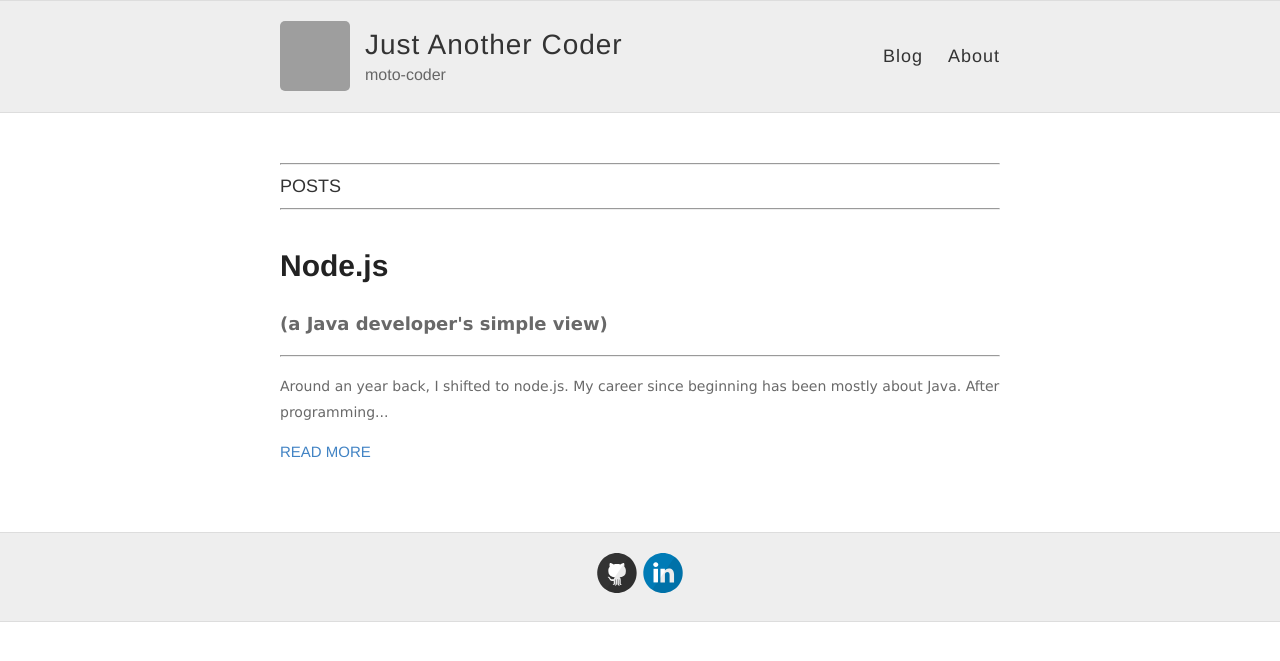
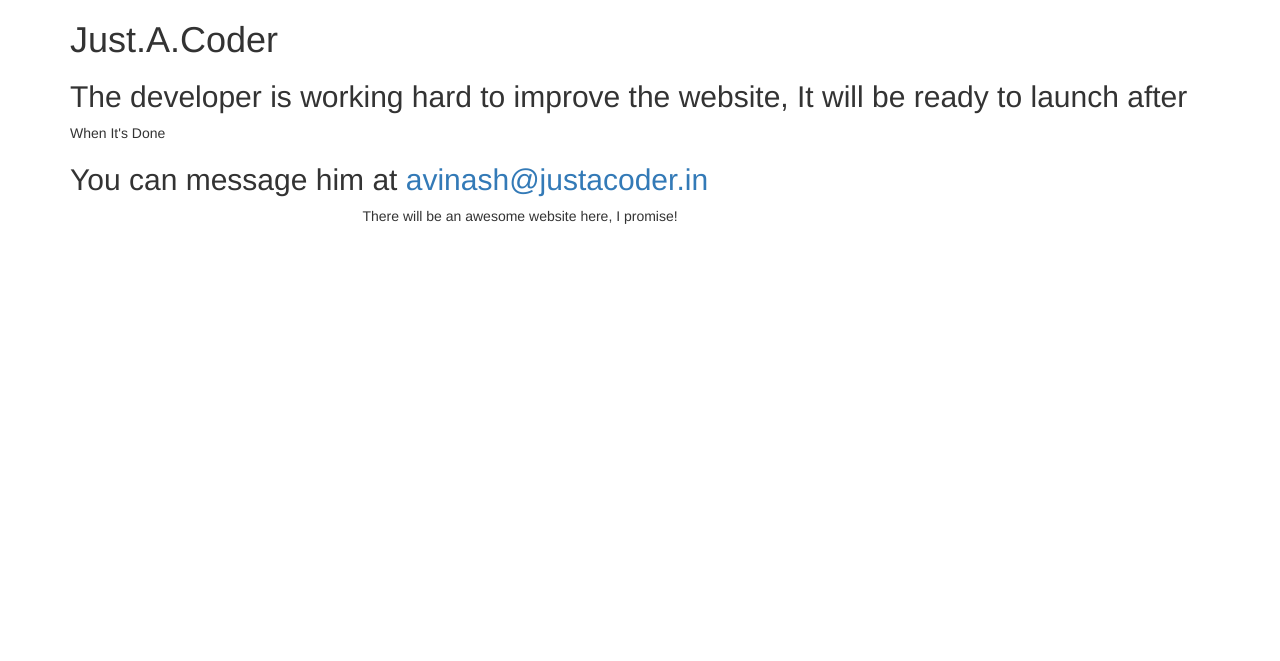
Before and after one commit to avin45h/avin45h.github.io, a Jekyll site: the page index.html, which Jekyll copies as it is, in a window 1280 px wide. Shown: the top 661 px of the page. Built offline with Jekyll 4.4.1, drawn with Linux system fonts in a browser that asks for light colours; nearby versions of some CDN libraries; library files that are not in the unit come from our copies; grey boxes are pictures that could not be loaded.

Commit message:
Update index.html

```diff
--- a/index.html
+++ b/index.html
@@ -1,20 +1,44 @@
----
-layout: default
----
-<hr/>
-POSTS
-<hr/>
-<div class="posts">
-  {% for post in site.posts %}
-    <article class="post">
+<!DOCTYPE html>
+<html lang="en">
+<head>
+    <meta charset="utf-8">
+    <meta http-equiv="X-UA-Compatible" content="IE=edge">
+    <meta name="viewport" content="width=device-width, initial-scale=1.0">
+    <link rel="shortcut icon" href="favicon.ico">
 
-      <h1><a href="{{ site.baseurl }}{{ post.url }}">{{ post.title }}</a></h1>
+    <title>Just.A.Coder</title>
 
-      <div class="entry">
-        {{ post.content | truncatewords:40}}
-      </div>
+    <link href="assets/css/bootstrap.css" rel="stylesheet">
+    <link href="assets/css/bootstrap-theme.css" rel="stylesheet">
+    <link href="assets/css/style.css" rel="stylesheet">
+    <!--[if lt IE 9]>
+    <script src="https://oss.maxcdn.com/libs/html5shiv/3.7.0/html5shiv.js"></script>
+    <script src="https://oss.maxcdn.com/libs/respond.js/1.3.0/respond.min.js"></script>
+    <![endif]-->
+</head>
 
-      <a href="{{ site.baseurl }}{{ post.url }}" class="read-more">Read More</a>
-    </article>
-  {% endfor %}
+<body>
+<div id="wrapper">
+    <div class="container">
+        <div class="row">
+            <div class="col-sm-12 col-md-12 col-lg-12">
+                <h1>Just.A.Coder</h1>
+                <h2 class="text">The developer is working hard to improve the website, It will be ready to launch
+                    after</h2>
+                <div class="when">When It's Done</div>
+                <h2 class="text">You can message him at
+                    <a href="mailto:avinash@justacoder.in?Subject=Hello%20You%20Awesome" target="_top">avinash@justacoder.in</a>
+                </h2>
+
+            </div>
+
+        </div>
+        <div class="row">
+            <div class="col-lg-6 col-lg-offset-3">
+                <p class="promise">There will be an awesome website here, I promise!</p>
+            </div>
+        </div>
+    </div>
 </div>
+</body>
+</html>
```
